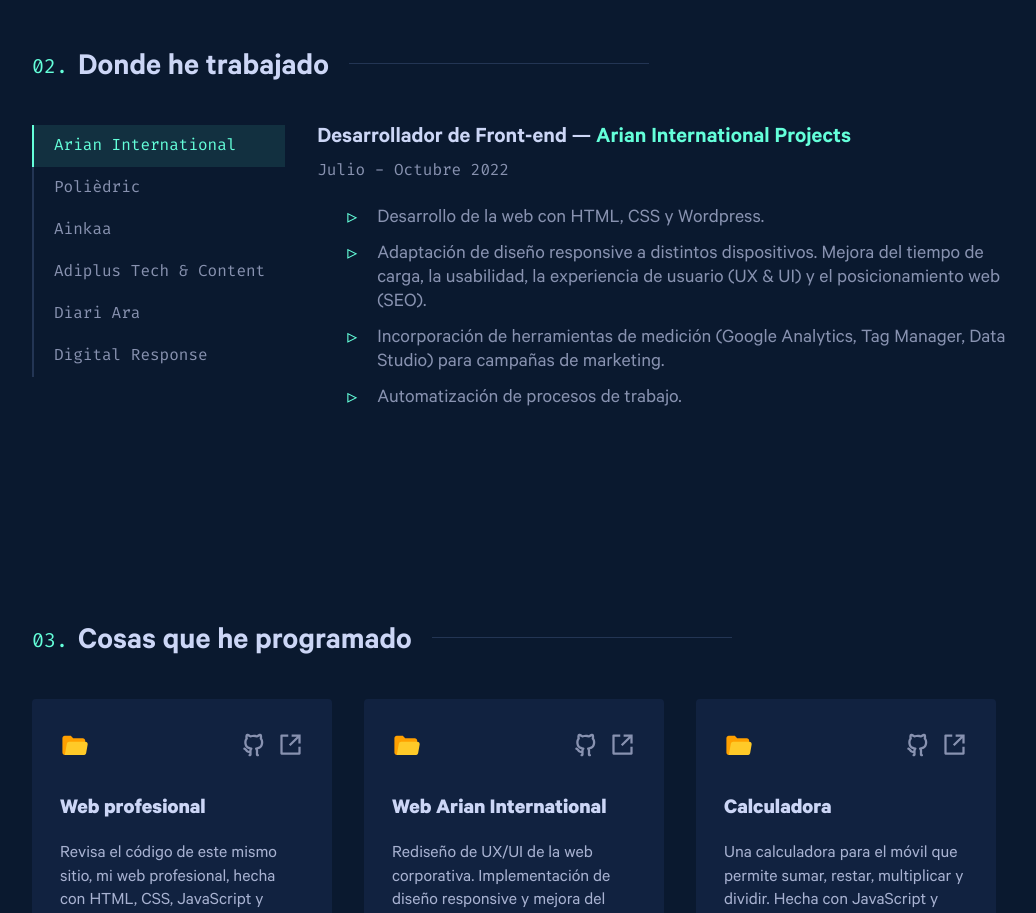
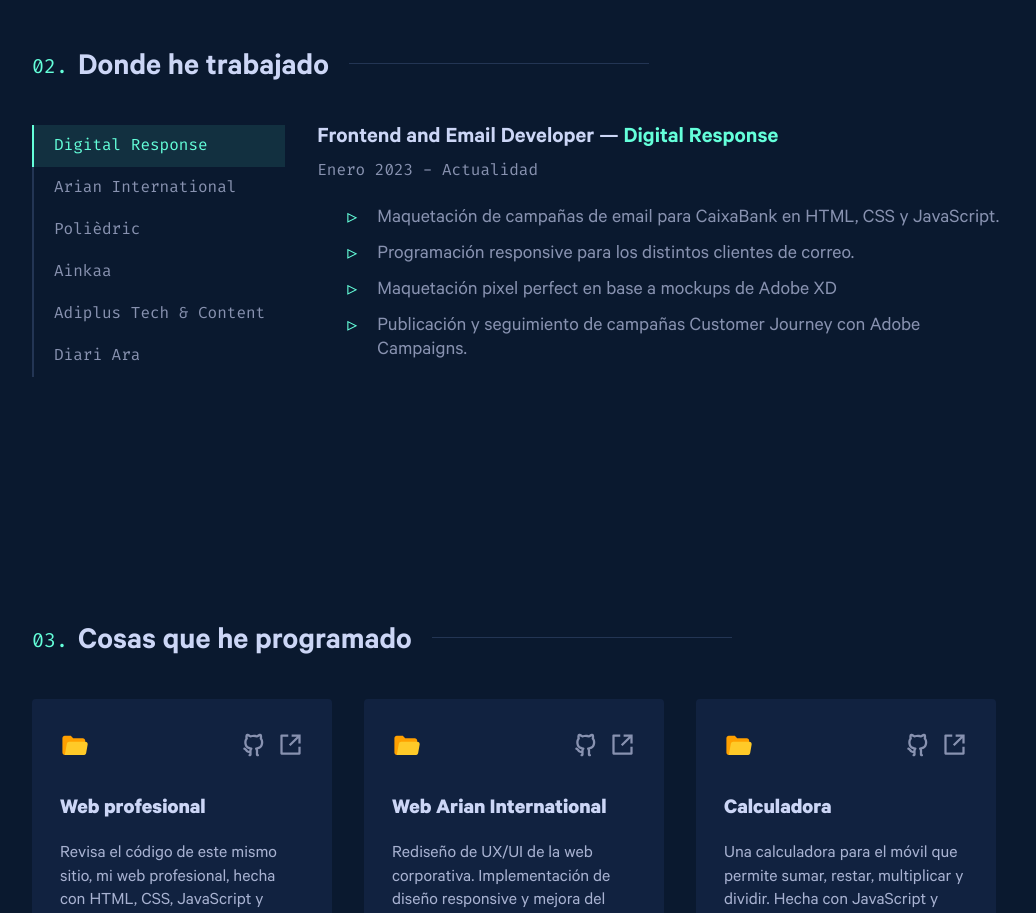
Before and after one commit to EricSalat/web-profesional, a React (Create React App) app: page / in a window 1280 px wide. Shown: the part 1620-2533 px from the top of the page, without its empty margins (118-1154 px from the left). Built offline with nearby package versions, Linux system fonts and the light colour scheme.

Commit message:
Añadido puesto de trabajo en Digital Response

```diff
--- a/package.json
+++ b/package.json
@@ -13,7 +13,7 @@
     "react-icons": "^4.6.0",
     "react-intl": "^6.2.2",
     "react-router": "^6.4.3",
-    "react-scripts": "5.0.1",
+    "react-scripts": "^5.0.1",
     "web-vitals": "^2.1.4"
   },
   "scripts": {
--- a/src/components/Footer/Footer.jsx
+++ b/src/components/Footer/Footer.jsx
@@ -32,7 +32,6 @@
           </ul>
           <p><FormattedMessage id="app.footer" defaultMessage="Desarrollado con ❤️ por "/> <a href="https://www.linkedin.com/in/eric-salat/" target="_blank">Èric Salat</a></p>
         </footer>
-
   );
 }
 
--- a/src/components/Trabajos/Trabajos.jsx
+++ b/src/components/Trabajos/Trabajos.jsx
@@ -9,25 +9,41 @@
 
 export default function Trabajos() {
 
-  const [arian, setArian] = useState(true);
+  const [digitalResponse, setDigitalResponse] = useState(true)
+  const [arian, setArian] = useState(false);
   const [poliedric, setPoliedric] = useState(false);
   const [ainkaa, setAinkaa] = useState(false);
   const [adiplus, setAdiplus] = useState(false);
   const [diariAra, setDiariAra] = useState(false);
-  const [digitalResponse, setDigitalResponse] = useState(false)
 
-  const [arianTab, setArianTab] = useState(true);
+  const [digitalResponseTab, setDigitalResponseTab] = useState(true)
+  const [arianTab, setArianTab] = useState(false);
   const [poliedricTab, setPoliedricTab] = useState(false);
   const [ainkaaTab, setAinkaaTab] = useState(false);
   const [adiPlusTab, setAdiPlusTab] = useState(false);
   const [diariAraTab, setDiariAraTab] = useState(false);
-  const [digitalResponseTab, setDigitalResponseTab] = useState(false)
 
   return (
     <>
       <NumberedHeading texto={<FormattedMessage id="jobs.title" defaultMessage="Donde he trabajado"/>} />
       <div className="jobs">
         <div className="jobs-slider">
+
+              <TabButton
+              text="Digital Response"
+              class={digitalResponseTab ? "tab-button-active" : "tab-button-inactive"}
+              id="digital"
+              onclick={() => {
+                setArian(false); setPoliedric(false); setAinkaa(false); setAdiplus(false); setDiariAra(false); setDigitalResponse(true);
+                setArianTab(false);
+                setPoliedricTab(false);
+                setAinkaaTab(false);
+                setAdiPlusTab(false);
+                setDiariAraTab(false);
+                setDigitalResponseTab(true);
+              }}
+              />
+
           <TabButton
             text="Arian International"
             id="arian"
@@ -97,22 +113,23 @@
               setDigitalResponseTab(false);
             }}
           />
+        </div>
 
-          <TabButton
-          text="Digital Response"
-          class={digitalResponseTab ? "tab-button-active" : "tab-button-inactive"}
-          id="digital"
-          onclick={() => {
-            setArian(false); setPoliedric(false); setAinkaa(false); setAdiplus(false); setDiariAra(false); setDigitalResponse(true);
-            setArianTab(false);
-            setPoliedricTab(false);
-            setAinkaaTab(false);
-            setAdiPlusTab(false);
-            setDiariAraTab(false);
-            setDigitalResponseTab(true);
-          }}
+        {digitalResponse ? (
+          <FichaTrabajo
+          id="digital-description"
+          role={<FormattedMessage id="jobs.digital" defaultMessage="Frontend and Email Developer" />}
+          href="https://www.digitalresponse.es/"
+          company="Digital Response"
+          period={<FormattedMessage id="jobs.digital-dates" defaultMessage="Enero 2023 - Actualidad" />}
+          duty1={<FormattedMessage id="jobs.digital-duty1" defaultMessage="Maquetación de campañas de email para CaixaBank en HTML, CSS y JavaScript." />}
+          duty2={<FormattedMessage id="jobs.digital-duty2" defaultMessage="Programación responsive para los distintos clientes de correo." />}
+          duty3={<FormattedMessage id="jobs.digital-duty3" defaultMessage="Maquetación pixel perfect en base a mockups de Adobe XD" />}
+          duty4={<FormattedMessage id="jobs.digital-duty4" defaultMessage="Publicación y seguimiento de campañas Customer Journey con Adobe Campaigns." />}
           />
-        </div>
+          ) : (
+            null
+            )}
 
         {arian ? (
           <FichaTrabajo
@@ -195,21 +212,7 @@
             null
             )}
 
-        {digitalResponse ? (
-          <FichaTrabajo
-          id="digital-description"
-          role={<FormattedMessage id="jobs.digital" defaultMessage="Desarrollador de Front-end" />}
-          href="https://www.digitalresponse.es/"
-          company="Digital Response"
-          period={<FormattedMessage id="jobs.ara-dates" defaultMessage="Septiembre 2018 - Mayo 2019" />}
-          duty1={<FormattedMessage id="jobs.digital-duty1" defaultMessage="Programación responsive para los distintos clientes de correo" />}
-          duty2={<FormattedMessage id="jobs.digital-duty2" defaultMessage="Programación responsive para los distintos clientes de correo." />}
-          duty3={<FormattedMessage id="jobs.digital-duty3" defaultMessage="Maquetación pixel perfect en base a mockups de Adobe XD" />}
-          // duty4={<FormattedMessage id="jobs.digital-duty4" defaultMessage="Colaboración puntual con otras secciones." />}
-          />
-          ) : (
-            null
-            )}
+
       </div>
     </>
   );
--- a/src/languages/es-ES.json
+++ b/src/languages/es-ES.json
@@ -14,6 +14,8 @@
   "about.description-1": "Hola! Me llamo Èric, vivo en Barcelona y me encanta crear cosas que vivan en Internet. Todo empezó en el año 2020 cuando me uní a un programa para que jóvenes aprendieran a crear aplicaciones móviles y emprendieran sus startups tecnológicas. Allí me metí de lleno a aprender desarrollo web.",
   "about.description-2": "En la universidad estudié comunicación y marketing, que combinados con mis conocimientos en programación, me permiten ser un perfil híbrido con una visión transversal de los proyectos. Por ello, enfoco el Front-end no solo al desarrollo, sino en la mejora de embudos de tráfico y la conversión de leads y ventas.",
   "about.description-3": "Estas son las tecnologías con las que he estado trabajando:",
+
+  "__SEPARADOR__": "TRABAJOS",
 
   "jobs.title": "Donde he trabajado",
   "jobs.arian": "Desarrollador de Front-end",
@@ -37,9 +39,6 @@
   "jobs.ainkaa-duty3": "Creación de planes de empresa, de negocio y viabilidad. Realización de plan de marketing e investigación de mercados.",
   "jobs.ainkaa-duty4": "Elevator pitch y presentación de PMV para la búsqueda de financiación.",
 
-
-
-
   "jobs.adiplus": "Periodista",
   "jobs.adiplus-dates": "Octubre 2019 - Junio 2020",
   "jobs.adiplus-duty1": "Redacción y edición de noticias y contenidos para el portal del sector gastronómico Pan&Pizza.",
@@ -54,16 +53,14 @@
   "jobs.ara-duty3": "Asistencia a ruedas de prensa.",
   "jobs.ara-duty4": "Colaboración puntual con otras secciones.",
 
-  "jobs.digital": "Desarrollador de Front-end",
+  "jobs.digital": "Front-end and Email Developer",
   "jobs.digital-dates": "Enero 2023 - Actualidad",
-  "jobs.digital-duty1": "Maquetación de campañas de email para CaixaBank",
-  "jobs.digital-duty2": "Programación responsive para los distintos clientes de correo",
+  "jobs.digital-duty1": "Maquetación de campañas de email para CaixaBank en HTML, CSS y JavaScript.",
+  "jobs.digital-duty2": "Programación responsive para los distintos clientes de correo.",
+  "jobs.digital-duty3": "Maquetación pixel perfect en base a mockups de Adobe XD.",
+  "jobs.digital-duty4": "Publicación y seguimiento de campañas Customer Journey con Adobe Campaigns.",
 
-  "jobs.digital-duty3": "Maquetación pixel perfect en base a mockups de Adobe XD",
-
-
-
-
+  "__SEPARADOR2__": "PROYECTOS",
 
   "works.title": "Cosas que he programado",
   "works.professional-website": "Web profesional",
```
Also changed, not shown: 1 other file (tests, documents, lock files or other folders).
